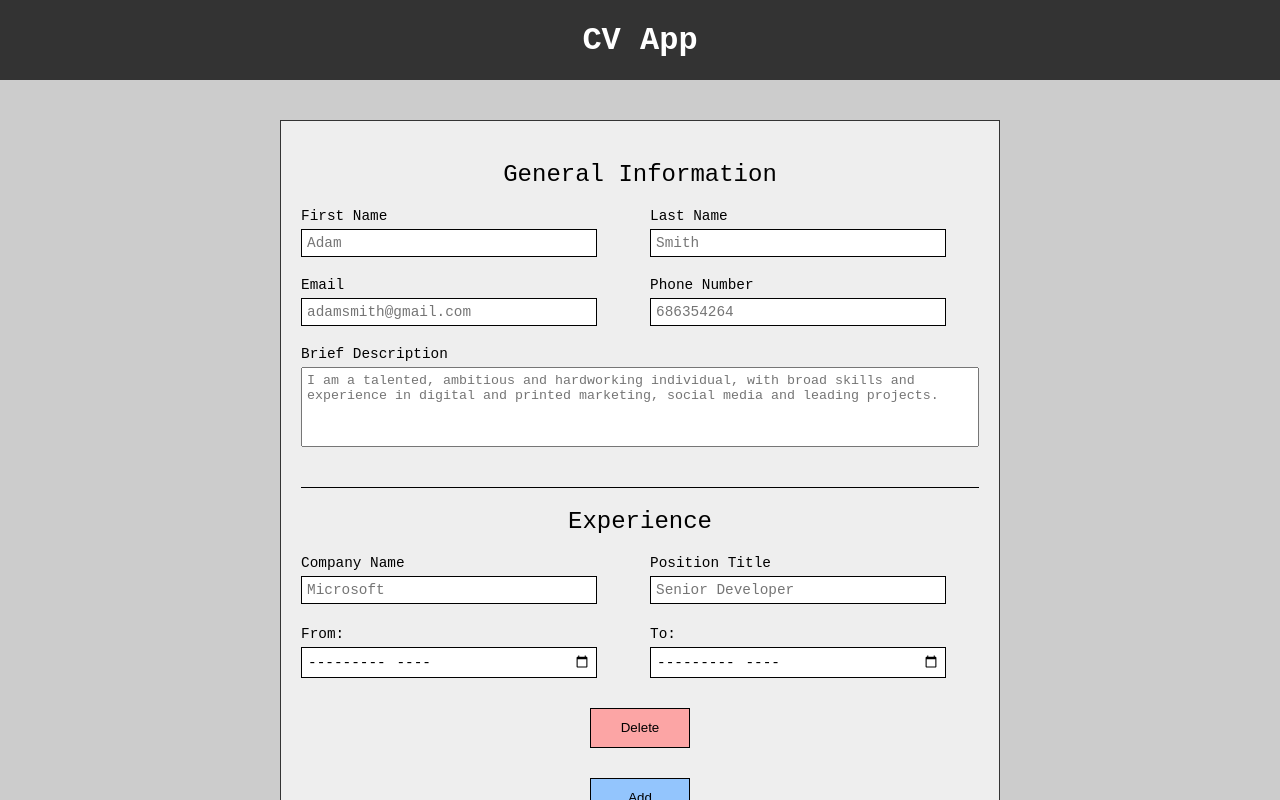
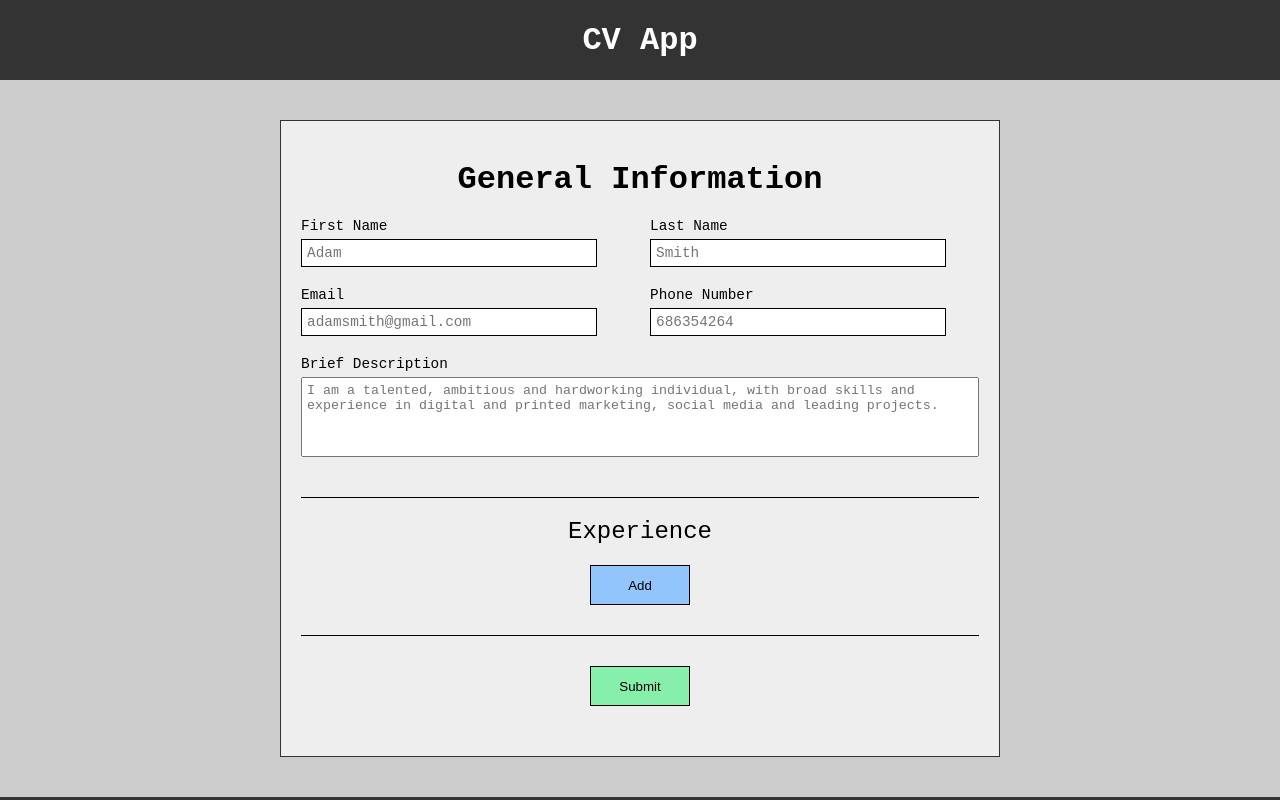
Before and after one commit to santipu03/CV-Project, a React (Create React App) app: page / in a window 1280 px wide. Shown: the top 800 px of the page. Built offline with nearby package versions, Linux system fonts and the light colour scheme.

Commit message:
Solved bug when date value is none

```diff
--- a/src/App.css
+++ b/src/App.css
@@ -57,6 +57,9 @@ main {
 .firstSectionTitle {
   border: none;
   margin: 0;
+  font-size: 2rem;
+  font-weight: bold;
+  text-transform: capitalize;
 }
 
 form {
--- a/src/components/ExperienceItems.js
+++ b/src/components/ExperienceItems.js
@@ -61,7 +61,8 @@ export default class ExperienceItems extends React.Component {
           </div>
         </>
       )
-    } else {
+    } else if (this.props.isSubmitted && this.props.firstDayJob && this.props.lastDayJob){
+      // The date prop has to have some value so date-fns library don't throw errors
       return(
         <article className="submittedExperienceItem">
           <div><strong>
@@ -74,7 +75,19 @@ export default class ExperienceItems extends React.Component {
           </div>
         </article>
       )
-
+    } else {
+      // If the date prop has no value, return 'Date'
+      return(
+        <article className="submittedExperienceItem">
+          <div><strong>
+            Date -&nbsp; Date
+          </strong></div>
+          <div className="position-company">
+            <div><strong>{this.props.companyPosition}</strong></div>
+            <div>{this.props.companyName}</div>
+          </div>
+        </article>
+      )
     }
 
   }
--- a/src/components/ExperienceSection.js
+++ b/src/components/ExperienceSection.js
@@ -6,13 +6,7 @@ export default class ExperienceSection extends React.Component {
   constructor (props) {
     super(props)
     this.state = {
-      experience: [{
-        id: uniqid(),
-        companyName: '',
-        companyPosition: '',
-        firstDayJob: '',
-        lastDayJob: ''
-      }],
+      experience: []
     }
   }
 
@@ -84,7 +78,5 @@ export default class ExperienceSection extends React.Component {
         </section>
       )
     }
-
-
   }
 }
```
